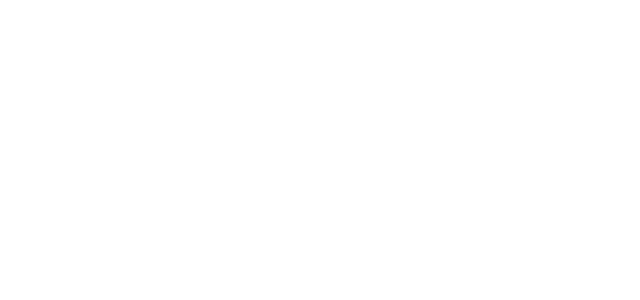
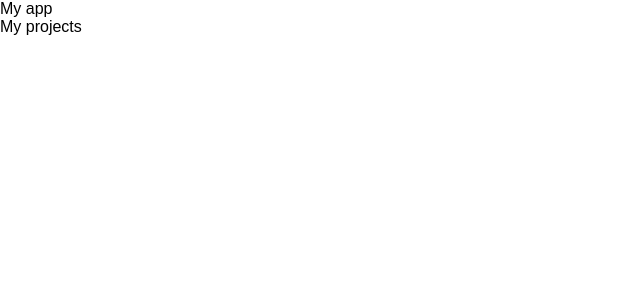
Before and after one commit to smintz93/react-fun, a React (Create React App) app in the folder fundamentals/: page / in a window 1280 px wide. Shown: the top 300 px of the page, without its empty margins (0-640 px from the left). Built offline with nearby package versions, Linux system fonts and the light colour scheme.

Commit message:
set up components folder

```diff
--- a/fundamentals/public/index.html
+++ b/fundamentals/public/index.html
@@ -10,16 +10,9 @@
     -->
     <link rel="manifest" href="%PUBLIC_URL%/manifest.json">
     <link rel="shortcut icon" href="%PUBLIC_URL%/favicon.ico">
-    <!--
-      Notice the use of %PUBLIC_URL% in the tags above.
-      It will be replaced with the URL of the `public` folder during the build.
-      Only files inside the `public` folder can be referenced from the HTML.
 
-      Unlike "/favicon.ico" or "favicon.ico", "%PUBLIC_URL%/favicon.ico" will
-      work correctly both with client-side routing and a non-root public URL.
-      Learn how to configure a non-root public URL by running `npm run build`.
-    -->
-    <title>React App</title>
+
+    <title>Project Manager</title>
   </head>
   <body>
     <noscript>
--- a/fundamentals/src/App.css
+++ b/fundamentals/src/App.css
@@ -1,4 +1,4 @@
-.App {
+/*.App {
   text-align: center;
 }
 
@@ -26,3 +26,4 @@
   from { transform: rotate(0deg); }
   to { transform: rotate(360deg); }
 }
+*/
--- a/fundamentals/src/App.js
+++ b/fundamentals/src/App.js
@@ -1,12 +1,16 @@
 import React, { Component } from 'react';
-import logo from './logo.svg';
+import Projects from './Components/Projects'
 import './App.css';
 
 class App extends Component {
+
+
+
   render() {
     return (
       <div className="App">
-
+          My app
+          <Projects />
       </div>
     );
   }
--- /dev/null
+++ b/fundamentals/src/Components/Projects.js
@@ -0,0 +1,16 @@
+import React, { Component } from 'react';
+
+class Projects extends Component {
+
+
+
+  render() {
+    return (
+      <div className="Projects">
+          My projects
+      </div>
+    );
+  }
+}
+
+export default Projects;
```
Also changed, not shown: fundamentals/src/logo.svg (deleted).
